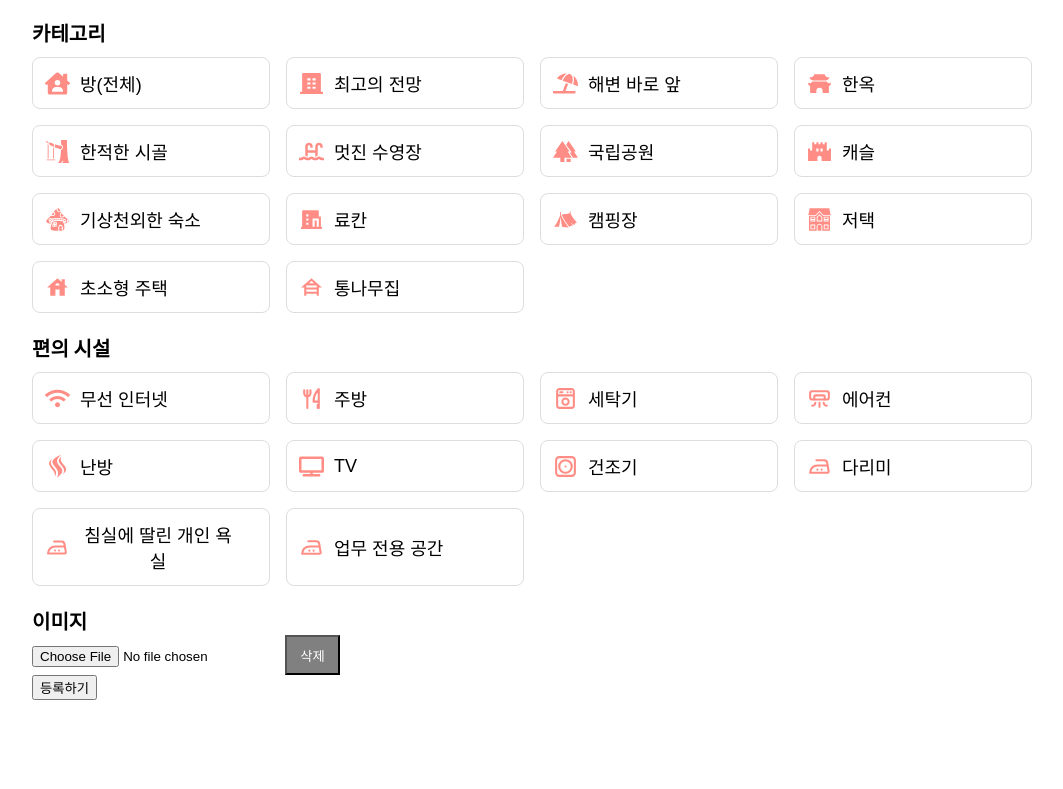
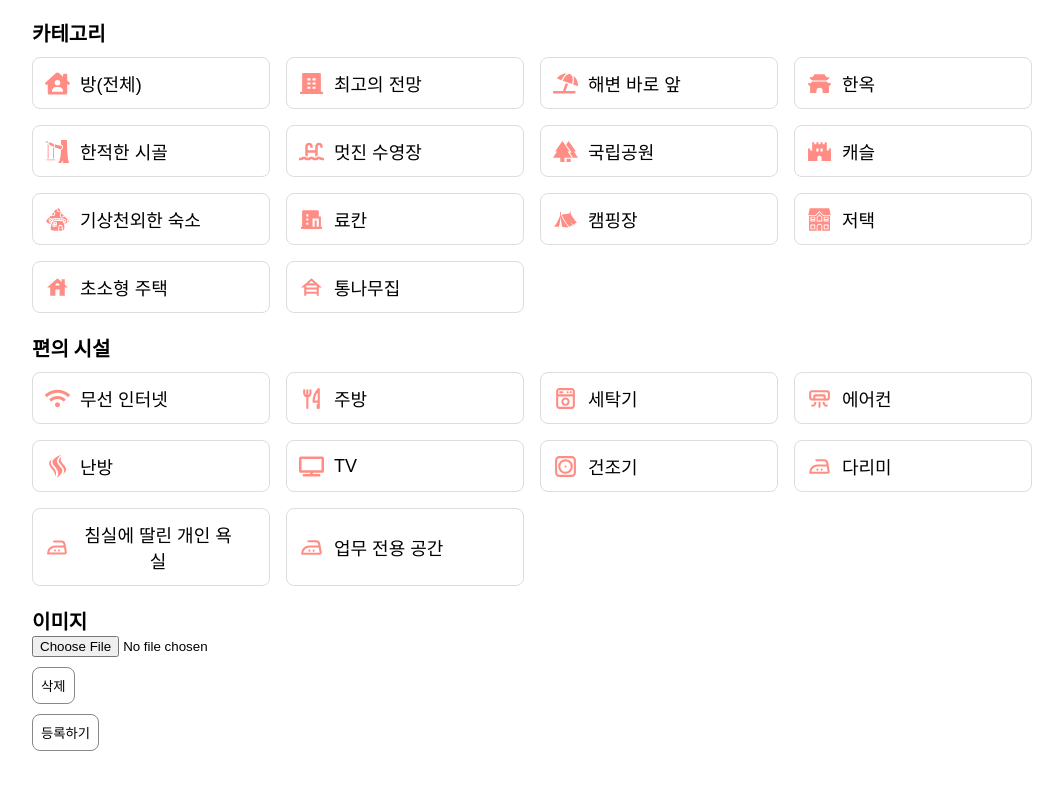
Before and after one commit to minyoungnam/Frontend, a React (Create React App) app: page /hosting in a window 1280 px wide. Shown: the part 952-1741 px from the top of the page, without its empty margins (108-1171 px from the left). Before the commit the page ends 1702 px from the top, so only its background shows below. Built offline with nearby package versions, Linux system fonts and the light colour scheme.

Commit message:
서버연결완료

```diff
--- a/src/index.js
+++ b/src/index.js
@@ -5,7 +5,7 @@ import App from "./App";
 
 const root = ReactDOM.createRoot(document.getElementById("root"));
 root.render(
-  <React.StrictMode>
+  // <React.StrictMode>
     <App />
-  </React.StrictMode>
+  // {/* </React.StrictMode> */}
 );
--- a/src/pages/Hosting.jsx
+++ b/src/pages/Hosting.jsx
@@ -49,25 +49,6 @@ const Hosting = () => {
 
   // 중복선택 가능 버튼
   const [selectedButtons, setSelectedButtons] = useState([])
-  // const handleButtonClick = (value) => {
-  //   setSelectedButtons((prevButtons) => {
-  //     if (prevButtons.includes(value)) {
-  //       return prevButtons.filter((btn) => btn !== value);
-  //     } else {
-  //       return [...prevButtons, value];
-  //     }
-  //   });
-  // };
-
-
-  // const handleCheckboxChange = (value) => {
-  //   if (selectedButtons.includes(value)) {
-  //     setSelectedButtons(selectedButtons.filter((btn) => btn !== value));
-  //   } else {
-  //     setSelectedButtons([...selectedButtons, value]);
-  //   }
-  // };
-
 
   // 룸타입, 카테고리 버튼
   const renderRoomButton = (icon, label) => (
@@ -92,95 +73,68 @@ const Hosting = () => {
     try {
       const token = Cookies.get("token");
       console.log(data)
+
       const formData = new FormData();
-      formData.append('title', data.title);
-      formData.append('price', Number(data.price));
-      formData.append('region', data.region);
-      formData.append('city', data.city);
-      formData.append('capacity', Number(data.capacity));
-      formData.append('roomType', data.roomType);
-      formData.append('amenities', data.amenities);
-      formData.append('categories', data.categories);
-      formData.append('expiredDate', Number(data.expiredDate));
-      formData.append('image',data.image);
 
-      // formData.append("title", new Blob([JSON.stringify(data.title)], { type: "application/json" }));
-      // formData.append("price", new Blob([JSON.stringify(Number(data.price))], { type: "application/json" }));
-      // formData.append("region", new Blob([JSON.stringify(data.region)], { type: "application/json" }));
-      // formData.append("city", new Blob([JSON.stringify(data.city)], { type: "application/json" }));
-      // formData.append("capacity", new Blob([JSON.stringify(Number(data.capacity))], { type: "application/json" }));
-      // formData.append("roomType", new Blob([JSON.stringify(data.roomType)], { type: "application/json" }));
-      // formData.append("amenities", new Blob([JSON.stringify(data.amenities)], { type: "application/json" }));
-      // formData.append("categories", new Blob([JSON.stringify(data.categories)], { type: "application/json" }));
-      // formData.append("expiredDate", new Blob([JSON.stringify(Number(data.expiredDate))], { type: "application/json" }));
+      formData.append('image', data.image);
+
+      const content = {
+        title: data.title,
+        price: Number(data.price),
+        region: data.region,
+        city: data.city,
+        capacity: Number(data.capacity),
+        roomType: data.roomType,
+        amenities: data.amenities,
+        categories: data.categories,
+        expiredDate: Number(data.expiredDate),
+      };
+
+      const blob = new Blob([JSON.stringify(content)], {
+        // type에 JSON 타입 지정
+        type: "application/json",
+        });
+
+      formData.append('content', blob);
+
+      // formData.append('title', data.title);
+      // formData.append('price', Number(data.price));
+      // formData.append('region', data.region);
+      // formData.append('city', data.city);
+      // formData.append('capacity', Number(data.capacity));
+      // formData.append('roomType', data.roomType);
+      // formData.append('amenities', data.amenities);
+      // formData.append('categories', data.categories);
+      // formData.append('expiredDate', Number(data.expiredDate));
+      // formData.append('image',data.image);
+
 
       for (let [key, value] of formData.entries()) { console.log(`${key}:`, value); }
 
-      const response = await axios.post(`${process.env.REACT_APP_SERVER_URL}/rooms/host`, formData, {
+      // const response = await axios.post(`${process.env.REACT_APP_SERVER_URL}/rooms/host`, formData, {
+      //   headers: {
+      //     'Content-Type': 'multipart/form-data',
+      //     // 'Content-Type': 'application/json',
+      //     Authorization: `Bearer ${token}`
+      //   }
+      // });
+      // console.log(response)
+      // // 성공적인 처리 후의 로직 추가
+      const config = {
         headers: {
           'Content-Type': 'multipart/form-data',
-          // 'Content-Type': 'application/json',
-          Authorization: `Bearer ${token}`
+          Authorization: `Bearer ${token}`,
         }
-      });
-      console.log(response)
-      // 성공적인 처리 후의 로직 추가
+      };
+
+      const response = await axios.post(`${process.env.REACT_APP_SERVER_URL}/rooms/host`, formData, config);
+      console.log(response);
     } catch (err) {
       alert('에러 발생')
       console.log(err)
       // 에러 처리 로직 추가
     }
   }
-  // const registration = async (data) => {
-  //   try {
-  //     const token = Cookies.get("token");
-  //     const formData = new FormData();
-  //     formData.append('title', data.title);
-  //     formData.append('price', Number(data.price));
-  //     formData.append('region', data.region);
-  //     formData.append('city', data.city);
-  //     formData.append('capacity', Number(data.capacity));
-  //     formData.append('roomType', data.roomType);
-  //     formData.append('amenities', data.amenities);
-  //     formData.append('categories', data.categories);
-  //     formData.append('expiredDate', Number(data.expiredDate));
-
-  //     const body = {
-  //       title: data.title,
-  //       price: Number(data.price),
-  //       region: data.region,
-  //       city: data.city,
-  //       capacity: Number(data.capacity),
-  //       roomType: data.roomType,
-  //       amenities: data.amenities,
-  //       categories: data.categories,
-  //       expiredDate: Number(data.expiredDate),
-  //     };
-
-  //     formData.append('data', JSON.stringify(body));
-
-  //     const response = await fetch(`${process.env.REACT_APP_SERVER_URL}/rooms/host`, {
-  //       method: 'POST',
-  //       body: formData,
-  //       headers: {
-  //         Authorization: `Bearer ${token}`,
-  //       },
-  //     });
-
-  //     if (response.ok) {
-  //       const result = await response.json();
-  //       console.log(result);
-  //       // 성공적인 처리 후의 로직 추가
-  //     } else {
-  //       // 응답이 오류인 경우
-  //       throw new Error('파일 전송 실패');
-  //     }
-  //   } catch (err) {
-  //     alert('에러 발생');
-  //     console.log(err);
-  //     // 에러 처리 로직 추가
-  //   }
-  // };
 
   const onSubmitHandler = async () => {
     try {
@@ -276,48 +230,29 @@ const Hosting = () => {
         image: fileImage
       };
       await registration(data);
-      console.log(data)
+      // console.log(data)
     } catch (error) {
       // 에러 처리 로직 추가
     }
   }
-  // const { Dragger } = Upload;
-  // const props = {
-  //   name: 'file',
-  //   multiple: true,
-  //   action: 'http://13.124.209.170:8080/rooms/host', // ?
-  //   accept: '.jpg, .jpeg, .png',
-  //   onChange(info) {
-  //     const { status } = info.file;
-  //     if (status !== 'uploading') {
-  //       console.log(info.file, info.fileList);
-  //     }
-  //     if (status === 'done') {
-  //       message.success(`${info.file.name} file uploaded successfully.`);
-  //     } else if (status === 'error') {
-  //       message.error(`${info.file.name} file upload failed.`);
-  //     }
-  //   },
-  //   onDrop(e) {
-  //     console.log('Dropped files', e.dataTransfer.files);
-  //   },
-  // };
+
 
   //파일 미리볼 url을 저장해줄 state
   const [fileImage, setFileImage] = useState("");
   // console.log(fileImage)
   // 파일 저장
   const saveFileImage = async (e) => {
+    e.preventDefault(e)
     try {
       const file = e.target.files[0];
-      setFileImage(URL.createObjectURL(file));
-      // setFileImage(file)
+      // setFileImage(URL.createObjectURL(file));
+      setFileImage(file)
 
 
       const formData = new FormData();
       formData.append("image", file);
 
-      const response = await axios.post("http://13.124.209.170:8080/rooms/host", formData, {
+      const response = await axios.post(`${process.env.REACT_APP_SERVER_URL}/rooms/host`, formData, {
         headers: {
           'Content-Type': 'multipart/form-data'
         }
@@ -401,19 +336,6 @@ const Hosting = () => {
           </InputWrap>
           <Font1>룸 타입(택 1)</Font1>
           <IconContainer>
-            {/* <div>
-              {checkboxOptions.map((option) => (
-                <label key={option.value}>
-                  <input
-                    type="checkbox"
-                    value={option.value}
-                    checked={selectedButtons.includes(option.value)}
-                    onChange={() => handleCheckboxChange(option.value)}
-                  />
-                  {option.label}
-                </label>
-              ))}
-            </div> */}
             {renderRoomButton(<BsHouseFill size={25} style={{ marginRight: '10px' }} />, 'house')}
             {renderRoomButton(<MdApartment size={25} style={{ marginRight: '10px' }} />, 'apart')}
             {renderRoomButton(<FaWarehouse size={25} style={{ marginRight: '10px' }} />, 'condo')}
@@ -472,19 +394,9 @@ const Hosting = () => {
                     onChange={saveFileImage}
                   />
 
-                  <button
-                    type="button"
-                    style={{
-                      backgroundColor: "gray",
-                      color: "white",
-                      width: "55px",
-                      height: "40px",
-                      cursor: "pointer",
-                    }}
-                    onClick={() => deleteFileImage()}
-                  >
+                  <PublicBtn type="button" onClick={() => deleteFileImage()}>
                     삭제
-                  </button>
+                  </PublicBtn>
                 </div>
                 </div>
           {/* <Dragger {...props} style={{ marginTop: '10px' }}>
@@ -497,7 +409,7 @@ const Hosting = () => {
             banned files.
           </p>
         </Dragger> */}
-          <button type="submit" >등록하기</button>
+          <PublicBtn type="submit" >등록하기</PublicBtn>
         </Container>
       </form>
     </>
@@ -547,33 +459,6 @@ const InputWrap = styled.div`
       border: 1px solid #f07665;
   }
 `
-// const CheckboxInput = styled.input`
-//   display: none;
-// `;
-
-// const CheckboxLabel = styled.label`
-//   display: block;
-//   width: 20px;
-//   height: 20px;
-//   border: 3px solid #707070;
-//   position: relative;
-//   margin-top: 5px;
-
-//   &::after {
-//     content: '✔';
-//     font-size: 17px;
-//     width: 20px;
-//     height: 20px;
-//     text-align: center;
-//     position: absolute;
-//     left: 0;
-//     top: 0;
-//     visibility: hidden;
-//   }
-// `
-// const Checkbox = styled.div`
-//   padding: 10px;
-// `
 const Icon = styled.div`
   color: ${props => (props.selected ? '#ff7676' : 'black')};
   margin-right: 20px;
@@ -635,3 +520,14 @@ const IconContainer = styled.div`
     grid-template-columns: 1fr;
   }
 `
+const PublicBtn = styled.button`
+  display: flex;
+  align-items: center;
+  background-color: #ffffff;
+  border: 1px solid #888888;
+  border-radius: 8px;
+  padding: 8px;
+  cursor: pointer;
+  transition: background-color 0.2s ease-in-out;
+  margin-top: 10px;
+`
```
